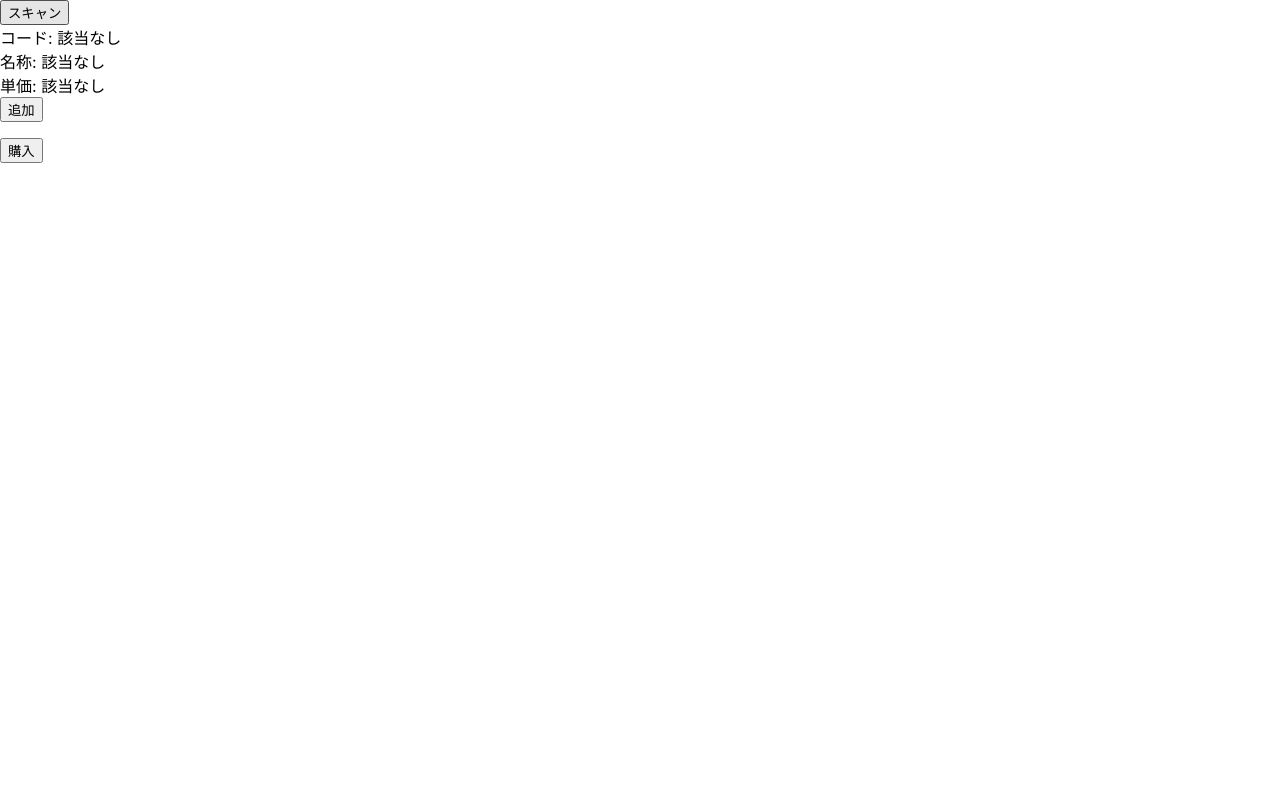
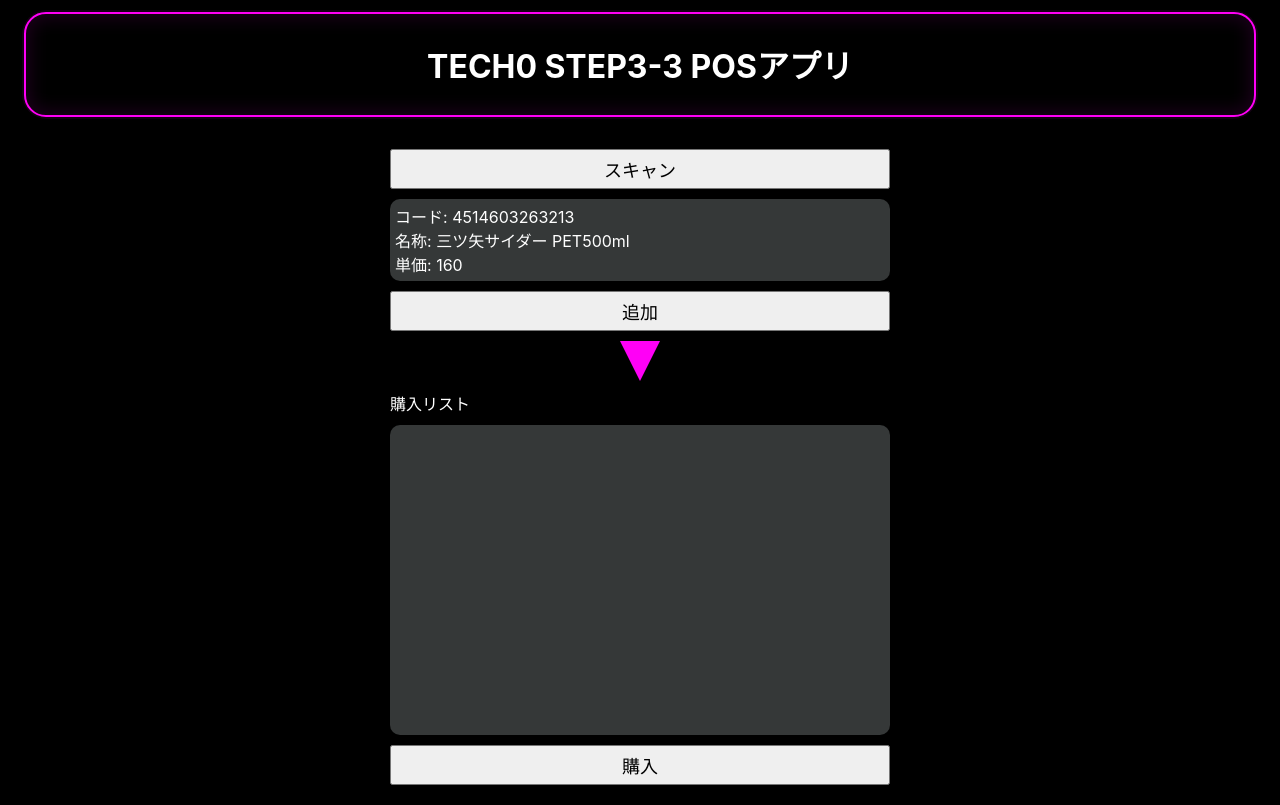
Before and after one commit to MasaakiYagi/tech0_pos_front_sample, a React (Create React App) app: page / in a window 1280 px wide. Built offline with nearby package versions, Linux system fonts and the light colour scheme.

Commit message:
dev 完成

```diff
--- a/package.json
+++ b/package.json
@@ -5,6 +5,7 @@
   "dependencies": {
     "@testing-library/jest-dom": "^5.17.0",
     "@testing-library/user-event": "^13.5.0",
+    "quagga": "^0.12.1",
     "react": "^17.0.2",
     "react-dom": "^17.0.2",
     "react-qr-reader": "^3.0.0-beta-1",
--- a/src/App.css
+++ b/src/App.css
@@ -36,3 +36,36 @@
     transform: rotate(360deg);
   }
 }
+
+.full-container {
+  display: flex;
+  align-items: center;    /* 縦方向の中央揃え */
+  justify-content: center; /* 横方向の中央揃え */
+  flex-direction: column;  /* 子要素を縦方向にスタックする */
+}
+
+.content-body {
+  width: 95vw;
+  max-width: 500px;
+  padding: 10px;
+  margin: 10px;
+}
+
+.osha-button {
+  width: 100%;
+  font-size: large;
+  padding: 5px 0;
+}
+
+.triangle-down {
+  margin: 10px auto;
+  width: 0;
+  height: 0;
+  border-left: 20px solid transparent;   /* 左側の三角 */
+  border-right: 20px solid transparent;  /* 右側の三角 */
+  border-top: 40px solid #ff00f6;           /* 上側の三角 */
+}
+
+.text-purchase {
+  color: white;
+}
--- a/src/App.js
+++ b/src/App.js
@@ -3,9 +3,15 @@ import "./App.css";
 import BarcodeReader from "./components/BarcodeReader/BarcodeReader";
 import ProductDisplay from "./components/ProductDisplay/ProductDisplay";
 import PurchaseList from "./components/PurchaseList/PurchaseList";
+import TitleBar from "./components/TitleBar/TitleBar";
 
 const App = () => {
-  const [product, setProduct] = useState({});
+  const [product, setProduct] = useState({
+    PRD_ID: 1,
+    PRD_CD: 4514603263213,
+    PRD_NAME: "三ツ矢サイダー PET500ml",
+    PRD_PRICE: 160,
+  });
   const [items, setItems] = useState([]);
   const [showScanner, setShowScanner] = useState(false); // バーコードリーダーを表示するかどうかの状態
 
@@ -42,6 +48,7 @@ const App = () => {
     }
 
     setItems([...items, product]);
+    setProduct({});
   };
 
   const handlePurchase = async () => {
@@ -58,29 +65,55 @@ const App = () => {
     };
 
     try {
-      await fetch(process.env.REACT_APP_API_URL + "/purchase/", {
+      const response = await fetch(
+        process.env.REACT_APP_API_URL + "/purchase/",
+        {
           method: "POST",
           headers: {
             "Content-Type": "application/json",
           },
           body: JSON.stringify(purchaseData),
-      });
+        }
+      );
+
+      const responseData = await response.json();
+
+      // APIから帰ってきたメッセージをポップアップで表示
+      if (responseData.message) {
+        alert(JSON.stringify(responseData.message, null, 2));
+      }
+
+      setItems([]); // itemsを空にします
     } catch (error) {
       console.error("Error making a purchase:", error);
     }
   };
 
   return (
-    <div>
+    <div className="full-container">
       {showScanner ? ( // showScannerの状態に応じてバーコードリーダーを表示する
         <BarcodeReader onScan={handleScan} />
       ) : (
         <>
-          <button onClick={() => setShowScanner(true)}>スキャン</button>
+          <TitleBar></TitleBar>
+          <div className="content-body">
+            <button
+              className="osha-button"
+              onClick={() => setShowScanner(true)}
+            >
+              スキャン
+            </button>
             <ProductDisplay product={product} />
-          <button onClick={handleAdd}>追加</button>
+            <button className="osha-button" onClick={handleAdd}>
+              追加
+            </button>
+            <div class="triangle-down"></div>
+            <div class="text-purchase">購入リスト</div>
             <PurchaseList items={items} />
-          <button onClick={handlePurchase}>購入</button>
+            <button className="osha-button" onClick={handlePurchase}>
+              購入
+            </button>
+          </div>
         </>
       )}
     </div>
--- a/src/components/BarcodeReader/BarcodeReader.js
+++ b/src/components/BarcodeReader/BarcodeReader.js
@@ -1,29 +1,65 @@
-import React, { useState } from "react";
-import { QrReader } from "react-qr-reader";
+import React, { useState, useEffect, useRef } from "react";
+import Quagga from "quagga";
 import "./BarcodeReader.css";
 
 const BarcodeReader = ({ onScan }) => {
   const [error, setError] = useState(null);
+  const scannerRef = useRef(null); // リファレンスを追加
 
-  const handleScan = (data) => {
-    if (data) {
-      onScan(data);
-    }
-  };
+  useEffect(() => {
+    Quagga.init(
+      {
+        inputStream: {
+          type: "LiveStream",
+          constraints: {
+            width: 640,
+            height: 480,
+            facingMode: "environment", // 使用するカメラを背面カメラに設定
+          },
+          area: {
+            top: "0%",
+            right: "0%",
+            left: "0%",
+            bottom: "0%",
+          },
+          target: scannerRef.current, // リファレンスをターゲットに設定
+        },
+        locator: {
+          patchSize: "medium",
+          halfSample: true,
+        },
+        numOfWorkers: 4,
+        decoder: {
+          readers: ["code_128_reader"], // ここで読み取るバーコードのタイプを指定
+        },
+        locate: true,
+      },
+      (err) => {
+        if (err) {
+          console.log(err);
+          setError(err);
+          return;
+        }
+        Quagga.start();
+      }
+    );
 
-  const handleError = (err) => {
-    setError(err);
-  };
+    Quagga.onDetected((data) => {
+      if (data && data.codeResult) {
+        onScan(data.codeResult.code);
+      }
+    });
+
+    return () => {
+      Quagga.offDetected();
+      Quagga.stop();
+    };
+  }, [onScan]);
 
   return (
     <div>
       {error && <p>{error.message}</p>}
-      <QrReader
-        delay={300}
-        onError={handleError}
-        onScan={handleScan}
-        style={{ width: "100%" }}
-      />
+      <div ref={scannerRef} style={{ width: "100%", height: "480px" }} />
       <p>カメラをバーコードに向けてください</p>
     </div>
   );
--- a/src/components/ProductDisplay/ProductDisplay.css
+++ b/src/components/ProductDisplay/ProductDisplay.css
@@ -0,0 +1,9 @@
+.ProductDisplayArea {
+    border-color: white;
+    background-color: rgba(240, 255, 255, 0.219);
+    border-width: 2px;
+    margin: 10px 0;
+    padding: 5px;
+    border-radius: 10px;
+    color: white;
+}
--- a/src/components/ProductDisplay/ProductDisplay.js
+++ b/src/components/ProductDisplay/ProductDisplay.js
@@ -3,7 +3,7 @@ import "./ProductDisplay.css";
 
 const ProductDisplay = ({ product }) => {
   return (
-    <div>
+    <div className="ProductDisplayArea">
       <div>コード: {product.PRD_CD || "該当なし"}</div>
       <div>名称: {product.PRD_NAME || "該当なし"}</div>
       <div>単価: {product.PRD_PRICE || "該当なし"}</div>
--- a/src/components/PurchaseList/PurchaseList.css
+++ b/src/components/PurchaseList/PurchaseList.css
@@ -0,0 +1,11 @@
+ul {
+    height: 300px;   /* 高さを300pxに固定 */
+    overflow-y: auto; /* 縦方向に内容があふれた場合にスクロールバーを表示 */
+    list-style: none; /* リストマーカーを非表示に */
+    padding: 0;       /* デフォルトのパディングを削除 */
+    background-color: rgba(240, 255, 255, 0.219);
+    margin: 10px auto;
+    padding: 5px;
+    border-radius: 10px;
+    color: white;
+  }
--- /dev/null
+++ b/src/components/TitleBar/TitleBar.css
@@ -0,0 +1,44 @@
+.TitleBar-Back {
+    padding: 10px;
+    margin: 10px;
+    width: 95vw;
+    border-radius: 25px;
+    color: #FFF;
+    position: relative;
+    overflow: hidden;
+    display: flex;              /* flexboxを有効にする */
+    justify-content: center;    /* 水平方向の中央揃え */
+    align-items: center;        /* 垂直方向の中央揃え */
+}
+
+.TitleBar-Back::before,
+.TitleBar-Back::after {
+    content: "";
+    position: absolute;
+    top: 2px;
+    left: 2px;
+    right: 2px;
+    bottom: 2px;
+    border: 2px solid;
+    border-color: #ff00f6;
+    border-radius: 22px;
+    z-index: -1;
+}
+
+.TitleBar-Back::after {
+    filter: blur(10px);
+    top: -2px;
+    left: -2px;
+    right: -2px;
+    bottom: -2px;
+}
+
+.TitleBar-Back h1 {
+    font-size: 32px;
+}
+
+@media (max-width: 600px) {
+    .TitleBar-Back h1 {
+        font-size: 24px;
+    }
+}
--- /dev/null
+++ b/src/components/TitleBar/TitleBar.js
@@ -0,0 +1,12 @@
+import React from "react";
+import "./TitleBar.css";
+
+const TitleBar = () => {
+  return (
+    <div className="TitleBar-Back">
+      <h1>TECH0 STEP3-3 POSアプリ</h1>
+    </div>
+  );
+};
+
+export default TitleBar;
--- a/src/index.css
+++ b/src/index.css
@@ -5,6 +5,7 @@ body {
     sans-serif;
   -webkit-font-smoothing: antialiased;
   -moz-osx-font-smoothing: grayscale;
+  background-color: black;
 }
 
 code {
```
Also changed, not shown: src/components/BarcodeReader/BarcodeReader copy.js (added, +32 -0 lines), 1 other file (tests, documents, lock files or other folders). Lines whose indentation alone changed are shown as unchanged.
